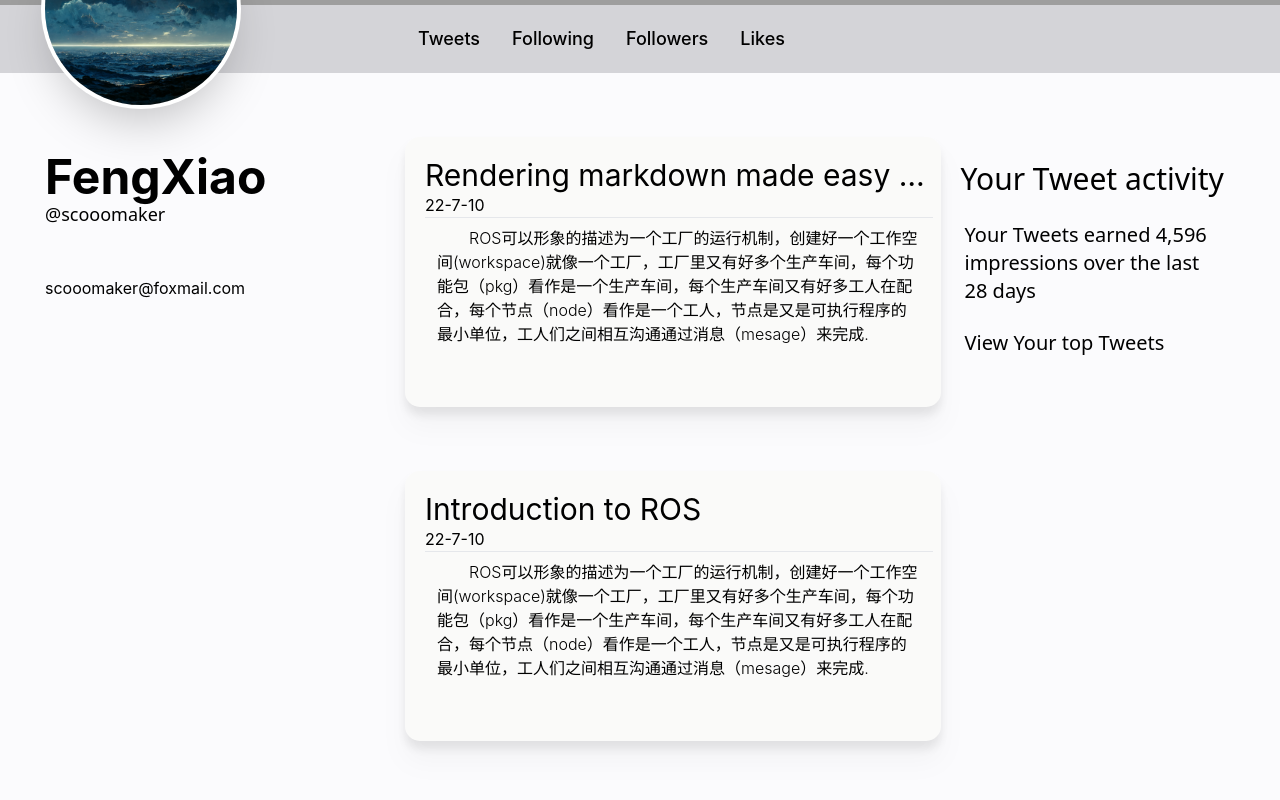
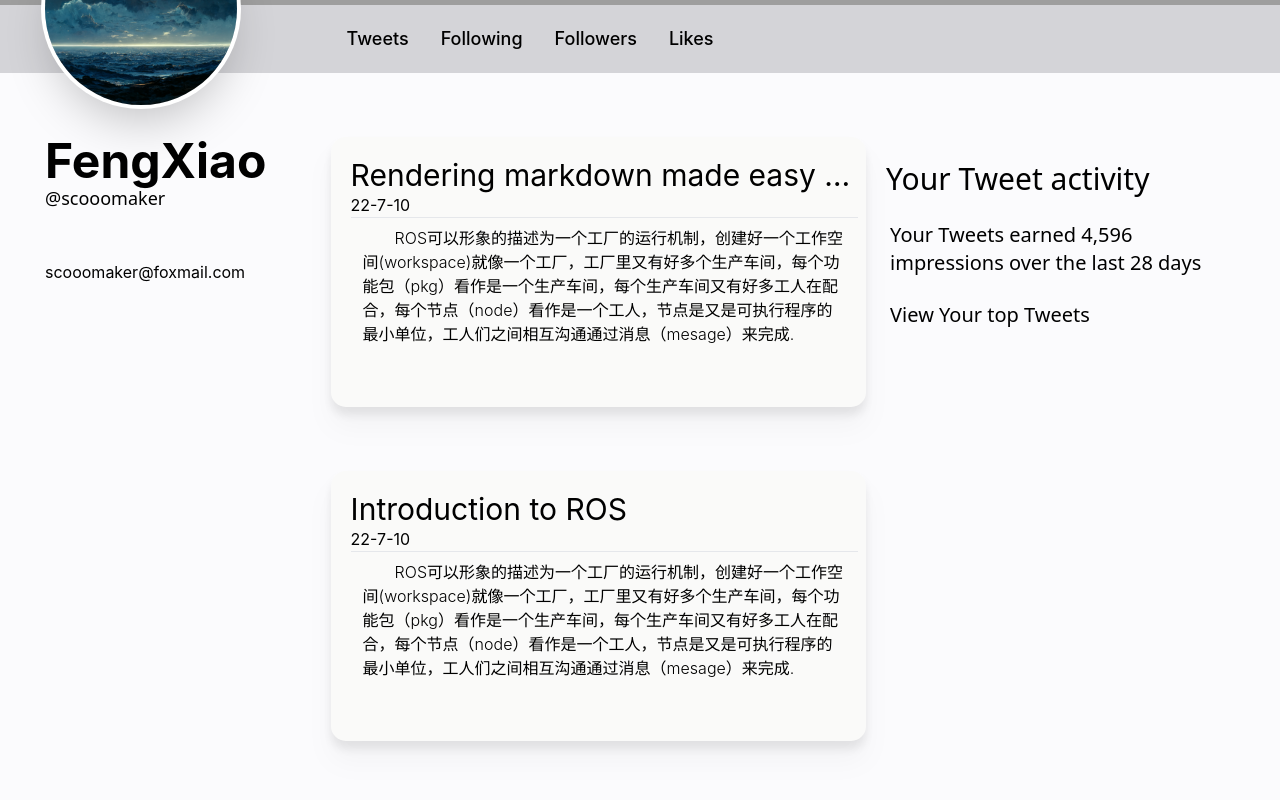
Before and after one commit to scooomaker/BlogChain, a Next.js app: page /blog in a window 1280 px wide. Shown: the part 480-1280 px from the top of the page. Built offline with nearby package versions, Linux system fonts and the light colour scheme; grey boxes are pictures that could not be loaded; a web font is replaced by a local one.

Commit message:
continue modify

```diff
--- a/components/LittleNav.tsx
+++ b/components/LittleNav.tsx
@@ -33,13 +33,13 @@ function LittleNav() {
             </div>
           </div>
 
-          <div className='w-[30%] float-left'>
+          <div className='w-[24%] float-left'>
             &nbsp;
           </div>
 
 
           {/* add the navigation item */}
-          <div className="">
+          <div className="w-[76%]">
             {navigation.map((item) => (
               <>
                 <a
--- a/pages/blog/index.tsx
+++ b/pages/blog/index.tsx
@@ -44,7 +44,7 @@ export default function Blog({ posts }: any) {
 
 
         {/* left lan  */}
-        <aside className="w-[24%] h-screen mt-[80px] pr-[360px]">
+        <aside className="w-[24%] h-screen mt-16 ">
           <div className=''>
             <div className='text-5xl font-bold apple'>{profile.name}</div>
             <p className='font-serif font-light text-[18px]'>{profile.id}</p>
```
